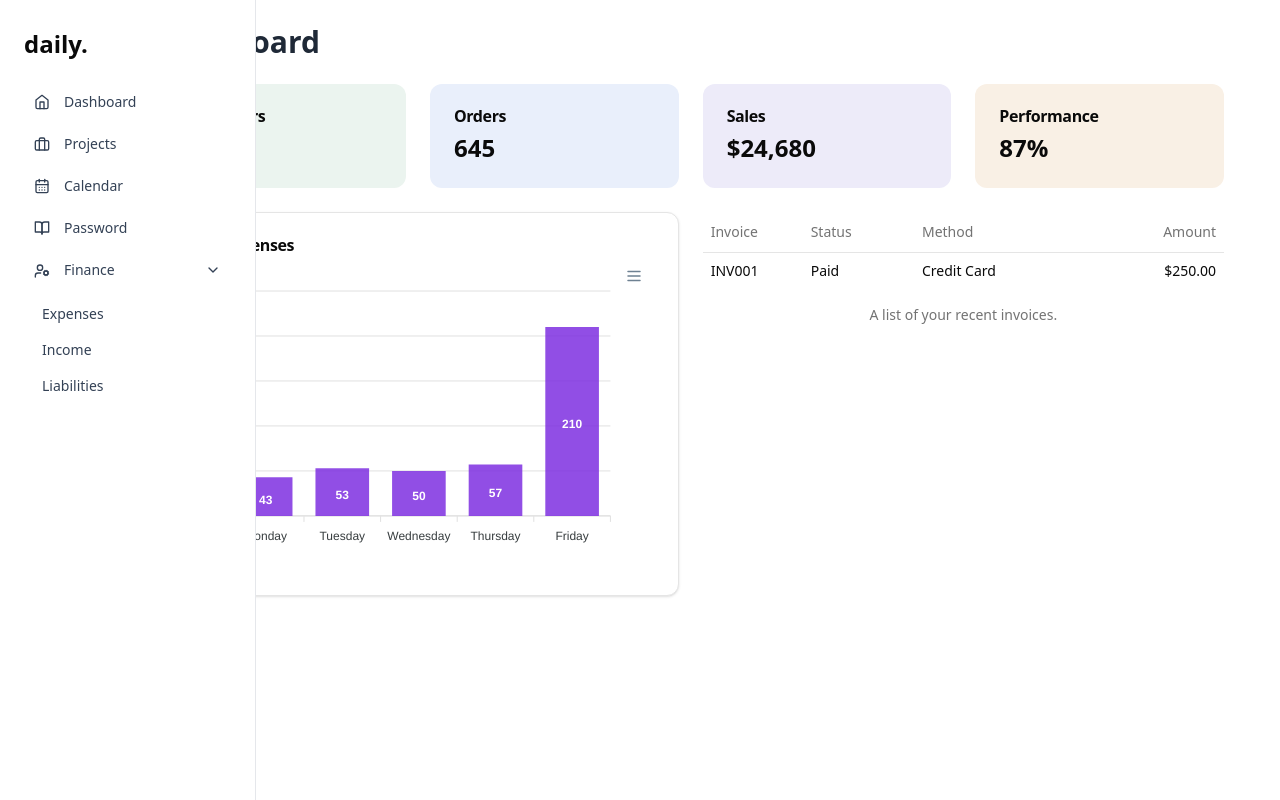
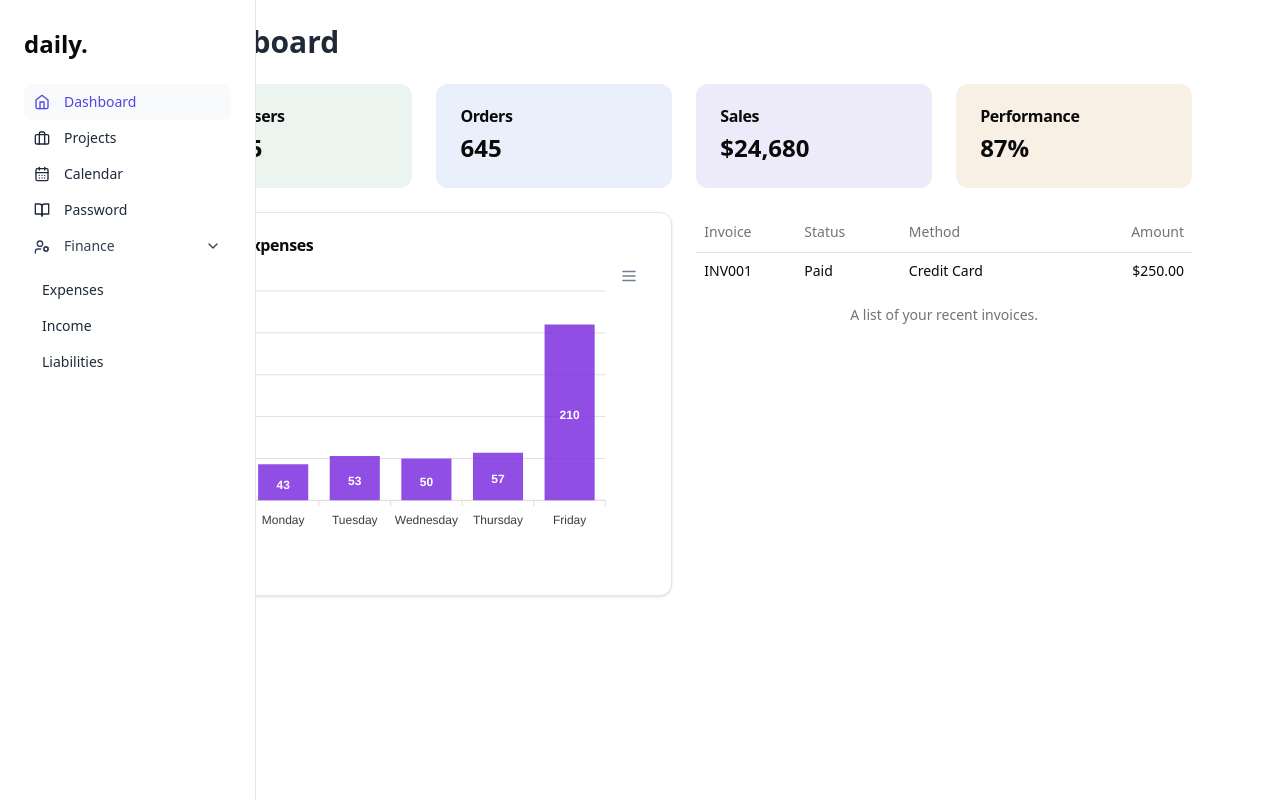
Before and after one commit to herzliyaaa/daily-monitoring-app, a React (Vite) app: page / in a window 1280 px wide. Both pictures are taken after a click on the button "Finance". Built offline with nearby package versions, Linux system fonts and the light colour scheme.

Commit message:
Add PageLayout as a HOC; Fix Sidebar;

```diff
--- a/package.json
+++ b/package.json
@@ -18,6 +18,7 @@
     "clsx": "^2.1.0",
     "env-cmd": "^10.1.0",
     "lucide-react": "^0.364.0",
+    "moment": "^2.30.1",
     "preline": "^2.0.3",
     "react": "^18.2.0",
     "react-apexcharts": "^1.4.1",
--- a/src/App.jsx
+++ b/src/App.jsx
@@ -7,21 +7,52 @@ import { Income } from "./features/expense/Income";
 import Calendar from "./features/calendar";
 import PasswordManager from "./features/password";
 import Projects from "./features/projects";
-// import PageLayout from "./components/Layout";
+import PageLayout from "./components/Layout";
 
 import NotFound from "./features/not-found";
+
+const components = {
+  Dashboard,
+  Expense,
+  Liabilities,
+  Income,
+  Calendar,
+  PasswordManager,
+  Projects,
+};
+
+const wrappedComponents = Object.fromEntries(
+  Object.entries(components).map(([key, Component]) => [
+    key + "WithLayout",
+    PageLayout(Component),
+  ])
+);
+
+const {
+  DashboardWithLayout,
+  ExpenseWithLayout,
+  IncomeWithLayout,
+  LiabilitiesWithLayout,
+  PasswordManagerWithLayout,
+  CalendarWithLayout,
+  ProjectsWithLayout,
+} = wrappedComponents;
 
 function App() {
   return (
     <Router>
       <Routes>
-        <Route exact path="/" element={<Dashboard />} />
-        <Route exact path="/expenses" element={<Expense />} />
-        <Route exact path="/liabilities" element={<Liabilities />} />
-        <Route exact path="/income" element={<Income />} />
-        <Route exact path="/calendar" element={<Calendar />} />
-        <Route exact path="/password-manager" element={<PasswordManager />} />
-        <Route exact path="/projects" element={<Projects />} />
+        <Route exact path="/" element={<DashboardWithLayout />} />
+        <Route exact path="/expenses" element={<ExpenseWithLayout />} />
+        <Route exact path="/liabilities" element={<LiabilitiesWithLayout />} />
+        <Route exact path="/income" element={<IncomeWithLayout />} />
+        <Route exact path="/calendar" element={<CalendarWithLayout />} />
+        <Route
+          exact
+          path="/password-manager"
+          element={<PasswordManagerWithLayout />}
+        />
+        <Route exact path="/projects" element={<ProjectsWithLayout />} />
         <Route path="*" element={<NotFound />} />
       </Routes>
     </Router>
--- a/src/components/Layout/index.jsx
+++ b/src/components/Layout/index.jsx
@@ -1,12 +1,18 @@
 import Sidebar from "../Sidebar";
 
 // eslint-disable-next-line react/prop-types
-const PageLayout = ({ children }) => {
-  return (
-    <div className="">
-      <Sidebar />
-      <div className="">{children}</div>
-    </div>
-  );
-};
+const PageLayout =
+  (Component) =>
+  ({ ...props }) => {
+    return (
+      <div className="container flex row h-screen w-screen ">
+        <div className="w-1/12">
+          <Sidebar />
+        </div>
+        <div className="container flex h-screen w-screen ">
+          <Component {...props} />
+        </div>
+      </div>
+    );
+  };
 export default PageLayout;
--- a/src/components/Sidebar/Submenu.jsx
+++ b/src/components/Sidebar/Submenu.jsx
@@ -1,78 +1,65 @@
-/* eslint-disable react/prop-types */
-import { Link } from "react-router-dom";
-import { useState } from "react";
-import { ExpandIcon } from "./SidebarIcons";
+import { NavLink } from "react-router-dom";
+import { ExpandIcon } from "@/styles/SidebarIcons";
 
-const Submenu = ({ items }) => {
+const StyledNavLink = ({ to, children }) => (
+  <NavLink
+    to={to}
+    className={({ isActive }) =>
+      `w-full flex items-center gap-x-3.5 py-2 px-2.5 text-sm rounded-lg ${
+        isActive
+          ? "text-indigo-600 bg-gray-50"
+          : "text-slate-700 hover:bg-gray-100"
+      } dark:${
+        isActive
+          ? "text-white bg-[#1d195b]"
+          : "hover:bg-gray-900 text-slate-800 hover:text-slate-800"
+      } dark:focus:outline-none dark:focus:ring-1 dark:focus:ring-gray-600`
+    }
+  >
+    {children}
+  </NavLink>
+);
+
+const Submenu = ({ items, isFinanceAccordionOpen, toggleFinanceAccordion }) => {
   return (
-    <>
+    <ul>
       {items.map((item, index) => (
-        <li key={index}>
-          <a
-            className="w-full flex items-center gap-x-3.5 py-2 px-2.5 text-sm text-slate-700 rounded-lg hover:bg-gray-100 dark:hover:bg-gray-900 dark:text-slate-400 dark:hover:text-slate-300 dark:focus:outline-none dark:focus:ring-1 dark:focus:ring-gray-600"
-            href="#"
-          >
-            {item.icon}
-            <Link to={item.link}>{item.text}</Link>
-          </a>
+        <li key={index} className={item.subLinks ? "hs-accordion" : ""}>
+          {item.subLinks ? (
+            <>
+              <button
+                type="button"
+                className="hs-accordion-toggle w-full text-start flex items-center gap-x-3.5 py-2 px-2.5 hs-accordion-active:text-blue-600 hs-accordion-active:hover:bg-transparent text-sm text-slate-700 rounded-lg hover:bg-gray-100 dark:bg-[#1d195b] dark:hover:bg-gray-900 dark:text-slate-400 dark:hover:text-slate-300 dark:hs-accordion-active:text-white dark:focus:outline-none dark:focus:ring-1 dark:focus:ring-gray-600"
+                onClick={toggleFinanceAccordion}
+              >
+                {item.icon}
+                {item.text}
+                <ExpandIcon />
+              </button>
+              <div
+                className={`hs-accordion-content w-full overflow-hidden transition-[height] duration-300 ${
+                  isFinanceAccordionOpen ? "" : "hidden"
+                }`}
+              >
+                <ul className="pt-2 ps-2">
+                  {item.subLinks.map((subLink, subIndex) => (
+                    <StyledNavLink key={subIndex} to={subLink.link}>
+                      {subLink.text}
+                    </StyledNavLink>
+                  ))}
+                </ul>
+              </div>
+            </>
+          ) : (
+            <StyledNavLink to={item.link}>
+              {item.icon}
+              {item.text}
+            </StyledNavLink>
+          )}
         </li>
       ))}
-    </>
+    </ul>
   );
 };
 
-const AccordionItem = ({ title, icon, children }) => {
-  const [isOpen, setIsOpen] = useState(false);
-
-  return (
-    <li className="hs-accordion">
-      <button
-        type="button"
-        className="hs-accordion-toggle w-full text-start flex items-center gap-x-3.5 py-2 px-2.5 hs-accordion-active:text-blue-600 hs-accordion-active:hover:bg-transparent text-sm text-slate-700 rounded-lg hover:bg-gray-100 dark:bg-[#1d195b] dark:hover:bg-gray-900 dark:text-slate-400 dark:hover:text-slate-300 dark:hs-accordion-active:text-white dark:focus:outline-none dark:focus:ring-1 dark:focus:ring-gray-600"
-        onClick={() => setIsOpen(!isOpen)}
-      >
-        {icon}
-        {title}
-        <ExpandIcon isOpen={isOpen} />
-      </button>
-
-      <div
-        className={`hs-accordion-content w-full overflow-hidden transition-[height] duration-300 ${
-          isOpen ? "" : "hidden"
-        }`}
-      >
-        <ul className="pt-2 ps-2">{children}</ul>
-      </div>
-    </li>
-  );
-};
-
-const Accordion = () => {
-  return (
-    <AccordionItem title="Finance">
-      <li>
-        <Link to="/expenses">
-          <a className="flex items-center gap-x-3.5 py-2 px-2.5 text-sm text-slate-700 rounded-lg hover:bg-gray-100 dark:bg-gray-800 dark:text-slate-400 dark:hover:text-slate-300 dark:focus:outline-none dark:focus:ring-1 dark:focus:ring-gray-600">
-            Expenses
-          </a>
-        </Link>
-      </li>
-      <li>
-        <Link to="/income">
-          <a className="flex items-center gap-x-3.5 py-2 px-2.5 text-sm text-slate-700 rounded-lg hover:bg-gray-100 dark:bg-gray-800 dark:text-slate-400 dark:hover:text-slate-300 dark:focus:outline-none dark:focus:ring-1 dark:focus:ring-gray-600">
-            Income
-          </a>
-        </Link>
-      </li>
-      <li>
-        <Link to="/liabilities">
-          <a className="flex items-center gap-x-3.5 py-2 px-2.5 text-sm text-slate-700 rounded-lg hover:bg-gray-100 dark:bg-gray-800 dark:text-slate-400 dark:hover:text-slate-300 dark:focus:outline-none dark:focus:ring-1 dark:focus:ring-gray-600">
-            Liabilities
-          </a>
-        </Link>
-      </li>
-    </AccordionItem>
-  );
-};
-
-export { Submenu, AccordionItem, Accordion };
+export { Submenu };
--- a/src/components/Sidebar/index.jsx
+++ b/src/components/Sidebar/index.jsx
@@ -1,26 +1,6 @@
-import React, { useState } from "react";
-import { NavLink } from "react-router-dom";
+import { useState } from "react";
 import { Submenu } from "./Submenu";
-
-import {
-  DashboardIcon,
-  FinanceIcon,
-  ExpandIcon,
-  ProjectsIcon,
-  CalendarIcon,
-  PasswordManagerIcon,
-} from "./SidebarIcons";
-
-const SubmenuItems = [
-  { text: "Dashboard", icon: <DashboardIcon />, link: "/" },
-  { text: "Projects", icon: <ProjectsIcon />, link: "/projects" },
-  { text: "Calendar", icon: <CalendarIcon />, link: "/calendar" },
-  {
-    text: "Password",
-    icon: <PasswordManagerIcon />,
-    link: "/password-manager",
-  },
-];
+import { SubmenuItems } from "@/contants/navItems";
 
 const Sidebar = () => {
   const [isFinanceAccordionOpen, setIsFinanceAccordionOpen] = useState(false);
@@ -50,62 +30,11 @@ const Sidebar = () => {
           data-hs-accordion-always-open
         >
           <ul className="space-y-1.5">
-            <Submenu items={SubmenuItems} />
-
-            {/* Finance Accordion */}
-            <li className="hs-accordion" id="finance-accordion">
-              <button
-                type="button"
-                className="hs-accordion-toggle w-full text-start flex items-center gap-x-3.5 py-2 px-2.5 hs-accordion-active:text-blue-600 hs-accordion-active:hover:bg-transparent text-sm text-slate-700 rounded-lg hover:bg-gray-100 dark:bg-[#1d195b] dark:hover:bg-gray-900 dark:text-slate-400 dark:hover:text-slate-300 dark:hs-accordion-active:text-white dark:focus:outline-none dark:focus:ring-1 dark:focus:ring-gray-600"
-                onClick={toggleFinanceAccordion}
-              >
-                <FinanceIcon />
-                Finance
-                <ExpandIcon />
-              </button>
-
-              {/* Finance Accordion Content */}
-              <div
-                id="finance-accordion-child"
-                className={`hs-accordion-content w-full overflow-hidden transition-[height] duration-300 ${
-                  isFinanceAccordionOpen ? "" : "hidden"
-                }`}
-              >
-                <ul className="pt-2 ps-2">
-                  <li>
-                    <NavLink to="/expenses">
-                      <a
-                        className="flex items-center gap-x-3.5 py-2 px-2.5 text-sm text-slate-700 rounded-lg hover:bg-gray-100 dark:bg-gray-800 dark:text-slate-400 dark:hover:text-slate-300 dark:focus:outline-none dark:focus:ring-1 dark:focus:ring-gray-600"
-                        href=""
-                      >
-                        Expenses{" "}
-                      </a>
-                    </NavLink>
-                  </li>
-                  <li>
-                    <NavLink to="/income">
-                      <a
-                        className="flex items-center gap-x-3.5 py-2 px-2.5 text-sm text-slate-700 rounded-lg hover:bg-gray-100 dark:bg-gray-800 dark:text-slate-400 dark:hover:text-slate-300 dark:focus:outline-none dark:focus:ring-1 dark:focus:ring-gray-600"
-                        href=""
-                      >
-                        Income
-                      </a>
-                    </NavLink>
-                  </li>
-                  <li>
-                    <NavLink to="/liabilities">
-                      {" "}
-                      <a
-                        className="flex items-center gap-x-3.5 py-2 px-2.5 text-sm text-slate-700 rounded-lg hover:bg-gray-100 dark:bg-gray-800 dark:text-slate-400 dark:hover:text-slate-300 dark:focus:outline-none dark:focus:ring-1 dark:focus:ring-gray-600"
-                        href=""
-                      >
-                        Liabilities
-                      </a>
-                    </NavLink>
-                  </li>
-                </ul>
-              </div>
-            </li>
+            <Submenu
+              items={SubmenuItems}
+              isFinanceAccordionOpen={isFinanceAccordionOpen}
+              toggleFinanceAccordion={toggleFinanceAccordion}
+            />
           </ul>
         </nav>
       </div>
--- /dev/null
+++ b/src/contants/navItems.jsx
@@ -0,0 +1,39 @@
+import {
+    DashboardIcon,
+    FinanceIcon,
+    ProjectsIcon,
+    CalendarIcon,
+    PasswordManagerIcon,
+  } from "@/styles/SidebarIcons";
+
+export const SubmenuItems = [
+    { text: "Dashboard", icon: <DashboardIcon />, link: "/" },
+    { text: "Projects", icon: <ProjectsIcon />, link: "/projects" },
+    { text: "Calendar", icon: <CalendarIcon />, link: "/calendar" },
+    {
+      text: "Password",
+      icon: <PasswordManagerIcon />,
+      link: "/password-manager",
+    },
+    {
+      text: "Finance",
+      icon: <FinanceIcon />,
+      subLinks: [
+        {
+          text: "Expenses",
+          icon: "",
+          link: "/expenses",
+        },
+        {
+          text: "Income",
+          icon: "",
+          link: "/income",
+        },
+        {
+          text: "Liabilities",
+          icon: "",
+          link: "/liabilities",
+        },
+      ],
+    },
+  ];
--- a/src/features/dashboard/index.jsx
+++ b/src/features/dashboard/index.jsx
@@ -36,11 +36,6 @@ export const Dashboard = () => {
     },
   };
   return (
-    <div className="container flex row h-screen w-screen ">
-      <div className="w-1/12">
-        <Sidebar />
-      </div>
-
     <main className="flex-1 p-6">
       <h1 className="text-3xl font-semibold text-gray-800 dark:text-white">
         Dashboard
@@ -86,12 +81,7 @@ export const Dashboard = () => {
             <CardTitle>Total Expenses</CardTitle>
           </CardHeader>
           <CardContent>
-              <Chart
-                options={options}
-                type="bar"
-                series={series}
-                width="100%"
-              />
+            <Chart options={options} type="bar" series={series} width="100%" />
           </CardContent>
         </Card>
 
@@ -117,6 +107,5 @@ export const Dashboard = () => {
         </Table>
       </div>
     </main>
-    </div>
   );
-}
+};
```
Also changed, not shown: src/components/Sidebar/SidebarItem.jsx (deleted, +0 -22 lines), src/features/calendar/index.jsx (+4 -4 lines), src/styles/SidebarIcons.jsx (renamed from src/components/Sidebar/SidebarIcons.jsx), 1 other file (tests, documents, lock files or other folders). Lines whose indentation alone changed are shown as unchanged.
